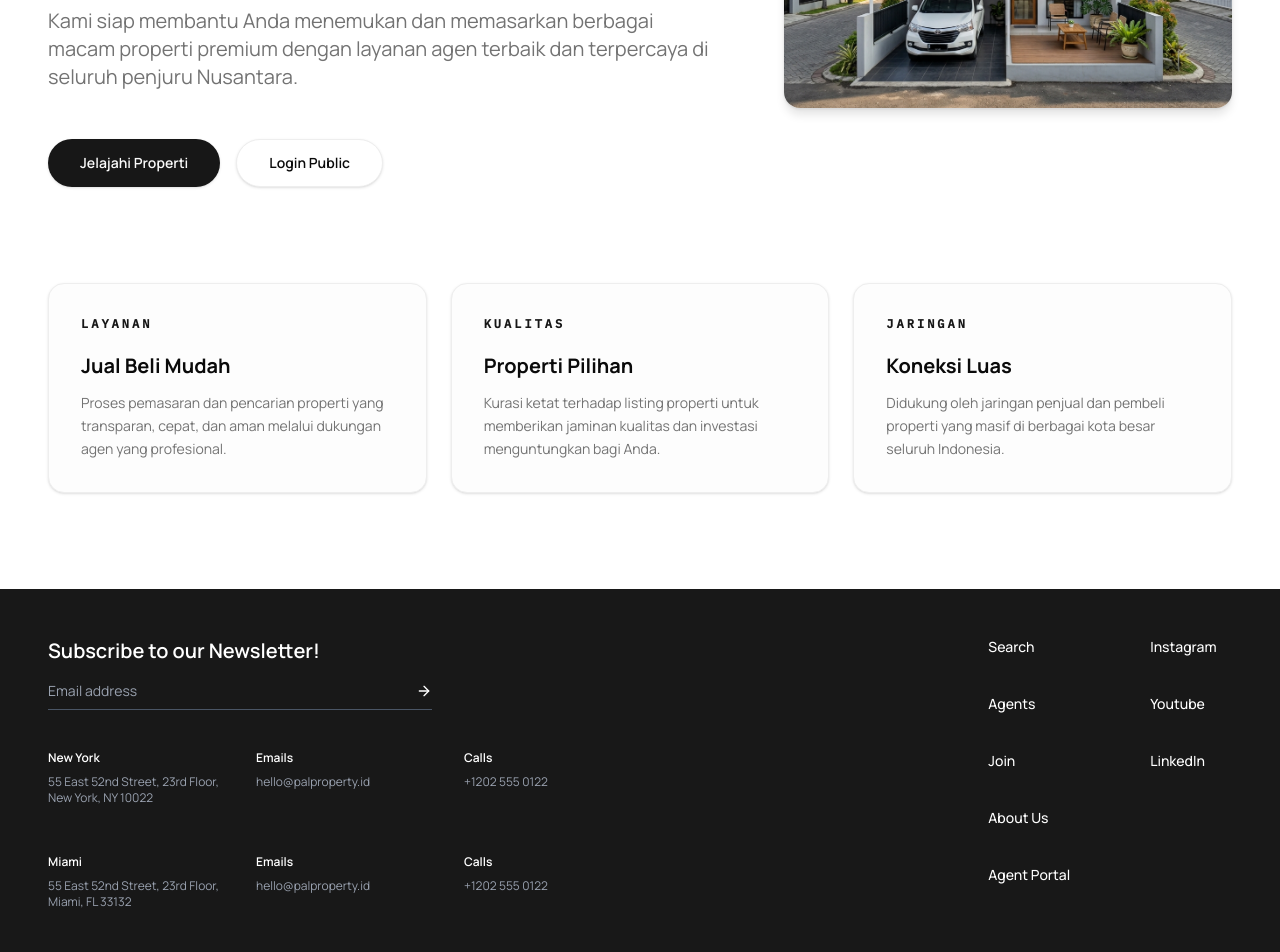
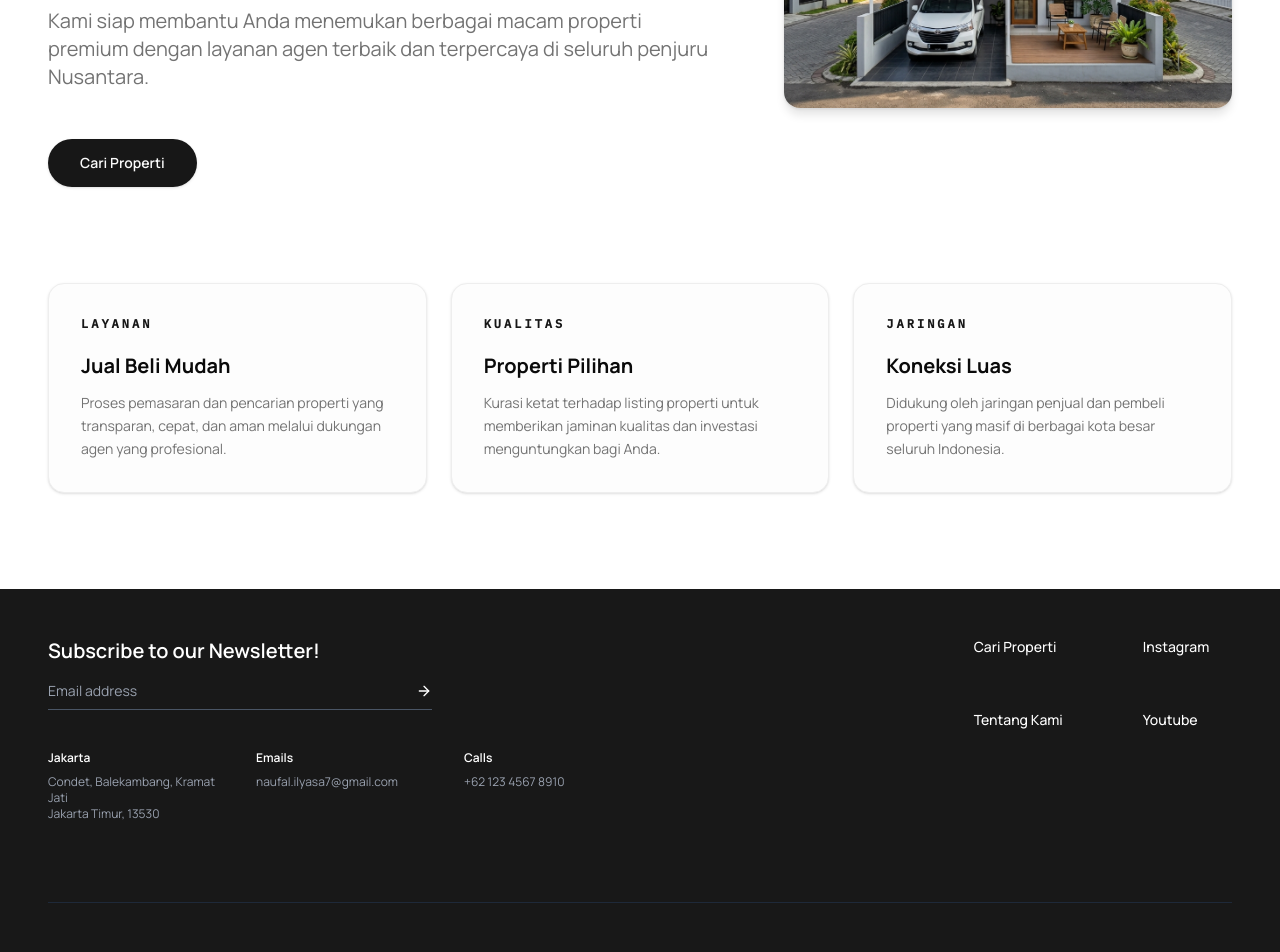
Before and after one commit to naufalilyasa/pal-property, a Next.js app in the folder frontend/: page / in a window 1280 px wide. Shown: the part 460-1412 px from the top of the page. Built offline with nearby package versions, Linux system fonts and the light colour scheme.

Commit message:
feat(frontend): refresh public brand surfaces
Ultraworked with [Sisyphus](https://github.com/code-yeongyu/oh-my-opencode)

Co-authored-by: Sisyphus <clio-agent@sisyphuslabs.ai>

```diff
--- a/frontend/app/page.tsx
+++ b/frontend/app/page.tsx
@@ -27,16 +27,18 @@
                   Jual Beli Properti Mewah & Eksklusif di Indonesia.
                 </h1>
                 <p className="max-w-2xl text-lg text-muted-foreground sm:text-xl">
-                  Kami siap membantu Anda menemukan dan memasarkan berbagai macam properti premium dengan layanan agen terbaik dan terpercaya di seluruh penjuru Nusantara.
+                  Kami siap membantu Anda menemukan berbagai macam properti
+                  premium dengan layanan agen terbaik dan terpercaya di seluruh
+                  penjuru Nusantara.
                 </p>
               </div>
 
               <div className="flex flex-wrap gap-4 pt-4">
-                <Link className="inline-flex h-12 items-center justify-center rounded-full bg-primary px-8 text-sm font-semibold text-primary-foreground shadow transition hover:bg-primary/90" href="/listings">
-                  Jelajahi Properti
-                </Link>
-                <Link className="inline-flex h-12 items-center justify-center rounded-full border border-border bg-background px-8 text-sm font-semibold text-foreground shadow-sm transition hover:bg-accent hover:text-accent-foreground" href="/login">
-                  Login Public
+                <Link
+                  className="inline-flex h-12 items-center justify-center rounded-full bg-primary px-8 text-sm font-semibold text-primary-foreground shadow transition hover:bg-primary/90"
+                  href="/listings"
+                >
+                  Cari Properti
                 </Link>
               </div>
             </div>
@@ -64,7 +66,8 @@
                 Jual Beli Mudah
               </h2>
               <p className="mt-3 text-sm leading-relaxed text-muted-foreground">
-                Proses pemasaran dan pencarian properti yang transparan, cepat, dan aman melalui dukungan agen yang profesional.
+                Proses pemasaran dan pencarian properti yang transparan, cepat,
+                dan aman melalui dukungan agen yang profesional.
               </p>
             </article>
             <article className="rounded-2xl border border-border bg-card p-8 shadow-sm transition-colors hover:bg-accent/40">
@@ -78,7 +81,8 @@
                 Properti Pilihan
               </h2>
               <p className="mt-3 text-sm leading-relaxed text-muted-foreground">
-                Kurasi ketat terhadap listing properti untuk memberikan jaminan kualitas dan investasi menguntungkan bagi Anda.
+                Kurasi ketat terhadap listing properti untuk memberikan jaminan
+                kualitas dan investasi menguntungkan bagi Anda.
               </p>
             </article>
             <article className="rounded-2xl border border-border bg-card p-8 shadow-sm transition-colors hover:bg-accent/40">
@@ -92,7 +96,8 @@
                 Koneksi Luas
               </h2>
               <p className="mt-3 text-sm leading-relaxed text-muted-foreground">
-                Didukung oleh jaringan penjual dan pembeli properti yang masif di berbagai kota besar seluruh Indonesia.
+                Didukung oleh jaringan penjual dan pembeli properti yang masif
+                di berbagai kota besar seluruh Indonesia.
               </p>
             </article>
           </section>
--- a/frontend/features/listings/components/footer.tsx
+++ b/frontend/features/listings/components/footer.tsx
@@ -4,11 +4,12 @@
   return (
     <footer className="bg-[#181818] px-6 py-12 text-white sm:px-12">
       <div className="mx-auto flex max-w-[1580px] flex-col gap-16 lg:flex-row lg:justify-between">
-
         {/* Left Side: Newsletter & Addresses */}
         <div className="flex flex-col gap-10 lg:w-1/2">
           <div>
-            <h3 className="mb-4 text-xl font-semibold">Subscribe to our Newsletter!</h3>
+            <h3 className="mb-4 text-xl font-semibold">
+              Subscribe to our Newsletter!
+            </h3>
             <div className="flex max-w-sm items-center border-b border-gray-600 pb-2">
               <input
                 type="email"
@@ -16,37 +17,37 @@
                 className="w-full bg-transparent text-sm text-white outline-none placeholder:text-gray-400"
               />
               <button aria-label="Submit newsletter">
-                <svg xmlns="http://www.w3.org/2000/svg" width="16" height="16" viewBox="0 0 24 24" fill="none" stroke="currentColor" strokeWidth="2" strokeLinecap="round" strokeLinejoin="round"><path d="M5 12h14"/><path d="m12 5 7 7-7 7"/></svg>
+                <svg
+                  xmlns="http://www.w3.org/2000/svg"
+                  width="16"
+                  height="16"
+                  viewBox="0 0 24 24"
+                  fill="none"
+                  stroke="currentColor"
+                  strokeWidth="2"
+                  strokeLinecap="round"
+                  strokeLinejoin="round"
+                >
+                  <path d="M5 12h14" />
+                  <path d="m12 5 7 7-7 7" />
+                </svg>
               </button>
             </div>
           </div>
 
           <div className="grid grid-cols-2 gap-8 text-xs text-gray-400 sm:grid-cols-3">
             <div>
-              <p className="mb-2 font-semibold text-white">New York</p>
-              <p>55 East 52nd Street, 23rd Floor,</p>
-              <p>New York, NY 10022</p>
+              <p className="mb-2 font-semibold text-white">Jakarta</p>
+              <p>Condet, Balekambang, Kramat Jati</p>
+              <p>Jakarta Timur, 13530</p>
             </div>
             <div>
               <p className="mb-2 font-semibold text-white">Emails</p>
-              <p>hello@palproperty.id</p>
+              <p>naufal.ilyasa7@gmail.com</p>
             </div>
             <div>
               <p className="mb-2 font-semibold text-white">Calls</p>
-              <p>+1202 555 0122</p>
-            </div>
-            <div>
-              <p className="mb-2 pt-4 font-semibold text-white">Miami</p>
-              <p>55 East 52nd Street, 23rd Floor,</p>
-              <p>Miami, FL 33132</p>
-            </div>
-            <div>
-              <p className="mb-2 pt-4 font-semibold text-white">Emails</p>
-              <p>hello@palproperty.id</p>
-            </div>
-            <div>
-              <p className="mb-2 pt-4 font-semibold text-white">Calls</p>
-              <p>+1202 555 0122</p>
+              <p>+62 123 4567 8910</p>
             </div>
           </div>
         </div>
@@ -54,19 +55,22 @@
         {/* Right Side: Links */}
         <div className="flex lg:justify-end">
           <div className="grid grid-cols-2 gap-x-20 gap-y-3 text-sm font-medium">
-            <Link href="/search" className="hover:text-gray-300">Search</Link>
-            <Link href="/instagram" className="hover:text-gray-300">Instagram</Link>
+            <Link href="/search" className="hover:text-gray-300">
+              Cari Properti
+            </Link>
+            <Link href="/instagram" className="hover:text-gray-300">
+              Instagram
+            </Link>
 
-            <Link href="/agents" className="hover:text-gray-300">Agents</Link>
-            <Link href="/youtube" className="hover:text-gray-300">Youtube</Link>
+            <Link href="/about" className="hover:text-gray-300">
+              Tentang Kami
+            </Link>
+            <Link href="/youtube" className="hover:text-gray-300">
+              Youtube
+            </Link>
 
-            <Link href="/join" className="hover:text-gray-300">Join</Link>
-            <Link href="/linkedin" className="hover:text-gray-300">LinkedIn</Link>
-
-            <Link href="/about" className="hover:text-gray-300">About Us</Link>
             <div />
 
-            <Link href="/agent-portal" className="hover:text-gray-300">Agent Portal</Link>
             <div />
           </div>
         </div>
@@ -79,16 +83,26 @@
         </h1>
         <div className="mt-8 flex flex-wrap items-center justify-between gap-4 text-[10px] text-gray-500 uppercase tracking-wider">
           <div className="flex gap-4">
-            <Link href="/terms" className="hover:text-white">Terms</Link>
-            <Link href="/privacy" className="hover:text-white">Privacy policy</Link>
-            <Link href="/fair-housing" className="hover:text-white">Fair Housing Notice</Link>
-            <Link href="/terms-of-use" className="hover:text-white">Terms of Use</Link>
-            <Link href="/press" className="hover:text-white">Press</Link>
-            <Link href="/do-not-sell" className="hover:text-white">Do Not Sell or Share My Personal Information</Link>
+            <Link href="/terms" className="hover:text-white">
+              Terms
+            </Link>
+            <Link href="/privacy" className="hover:text-white">
+              Privacy policy
+            </Link>
+            <Link href="/fair-housing" className="hover:text-white">
+              Fair Housing Notice
+            </Link>
+            <Link href="/terms-of-use" className="hover:text-white">
+              Terms of Use
+            </Link>
+            <Link href="/press" className="hover:text-white">
+              Press
+            </Link>
+            <Link href="/do-not-sell" className="hover:text-white">
+              Do Not Sell or Share My Personal Information
+            </Link>
           </div>
-          <div>
-            Copyright © 2024 Pal Property
-          </div>
+          <div>Copyright © 2026 Pal Property</div>
         </div>
       </div>
     </footer>
```
